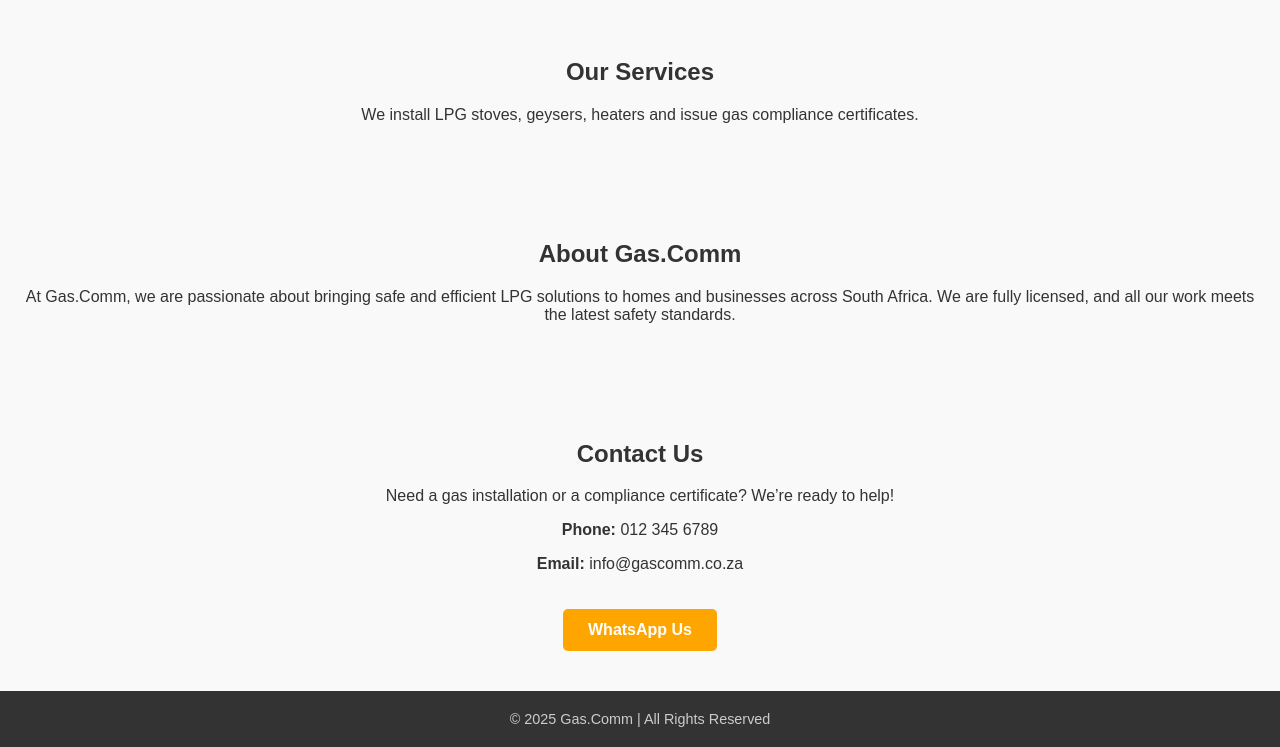
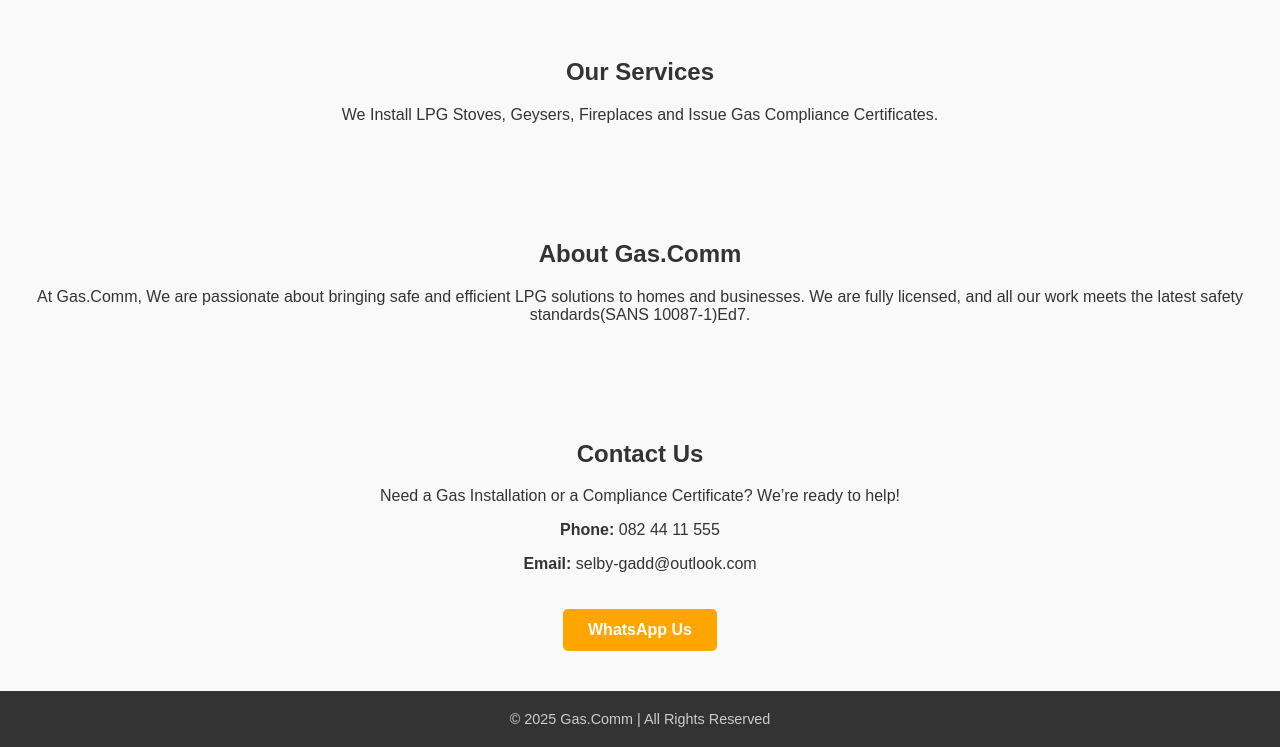
Before and after one commit to Zane619/index.html, a plain HTML site: page index.html in a window 1280 px wide. Shown: the part 518-1265 px from the top of the page. Drawn offline with Linux system fonts and the light colour scheme.

Commit message:
Update index.html

```diff
--- a/index.html
+++ b/index.html
@@ -94,20 +94,20 @@
 
 <section id="services">
   <h2>Our Services</h2>
-  <p>We install LPG stoves, geysers, heaters and issue gas compliance certificates.</p>
+  <p>We Install LPG Stoves, Geysers, Fireplaces and Issue Gas Compliance Certificates.</p>
 </section>
 
 <section id="about">
   <h2>About Gas.Comm</h2>
-  <p>At Gas.Comm, we are passionate about bringing safe and efficient LPG solutions to homes and businesses across South Africa. We are fully licensed, and all our work meets the latest safety standards.</p>
+  <p>At Gas.Comm, We are passionate about bringing safe and efficient LPG solutions to homes and businesses. We are fully licensed, and all our work meets the latest safety standards(SANS 10087-1)Ed7.</p>
 </section>
 
 <section id="contact">
   <h2>Contact Us</h2>
-  <p>Need a gas installation or a compliance certificate? We’re ready to help!</p>
-  <p><strong>Phone:</strong> 012 345 6789</p>
-  <p><strong>Email:</strong> info@gascomm.co.za</p>
-  <a href="https://wa.me/27xxxxxxxxx" class="btn">WhatsApp Us</a>
+  <p>Need a Gas Installation or a Compliance Certificate? We’re ready to help!</p>
+  <p><strong>Phone:</strong> 082 44 11 555</p>
+  <p><strong>Email:</strong> selby-gadd@outlook.com</p>
+  <a href="https://wa.me/0824411555" class="btn">WhatsApp Us</a>
 </section>
 
 <footer>
```
